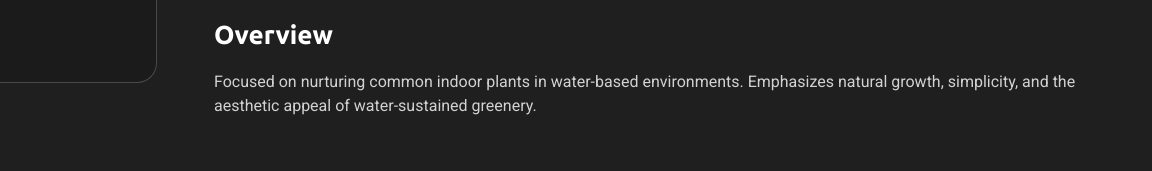
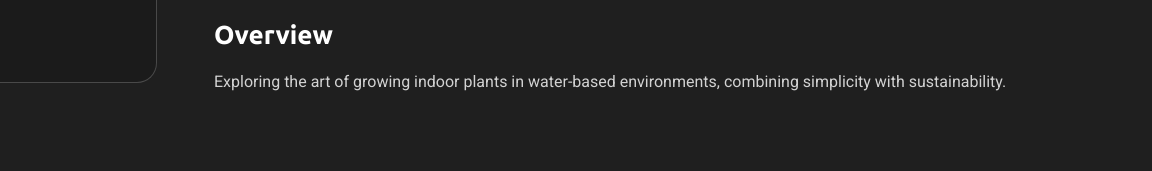
Before and after one commit to aksh390/web, a plain HTML site: page portfolio-detailshome.html in a window 1280 px wide. Shown: the part 488-659 px from the top of the page, 128-1280 px from the left. Drawn offline with nearby package versions, Linux system fonts and the light colour scheme.

Commit message:
Update portfolio-detailshome.html

```diff
--- a/portfolio-detailshome.html
+++ b/portfolio-detailshome.html
@@ -135,7 +135,7 @@
             <div class="portfolio-description" data-aos="fade-up" data-aos-delay="300">
               <h2>Overview</h2>
 
-                 <p>Focused on nurturing common indoor plants in water-based environments. Emphasizes natural growth, simplicity, and the aesthetic appeal of water-sustained greenery.</p>
+                 <p>Exploring the art of growing indoor plants in water-based environments, combining simplicity with sustainability.</p>
 
 
                   </div>
```
